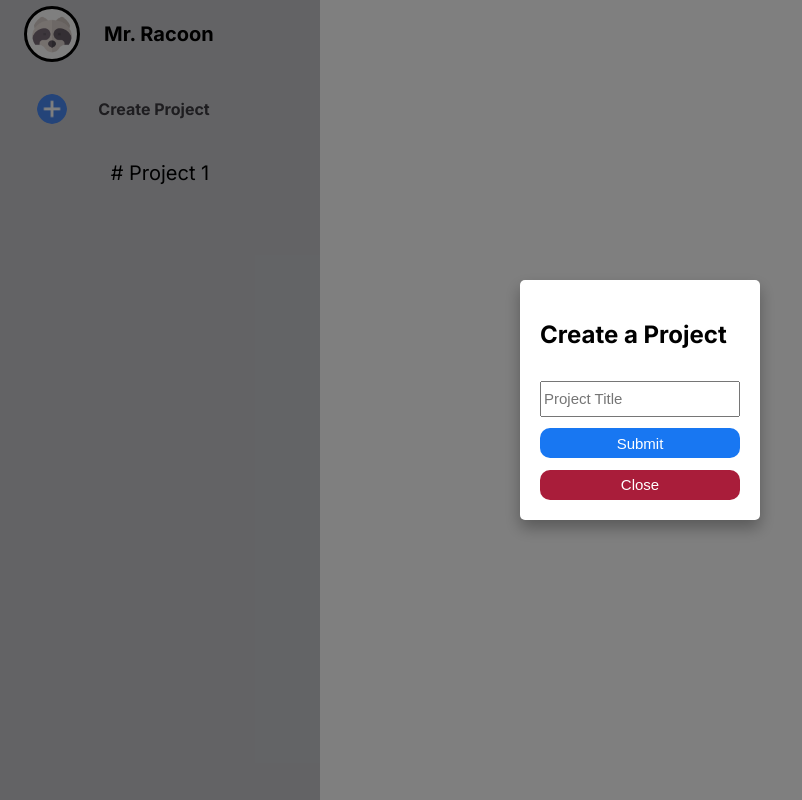
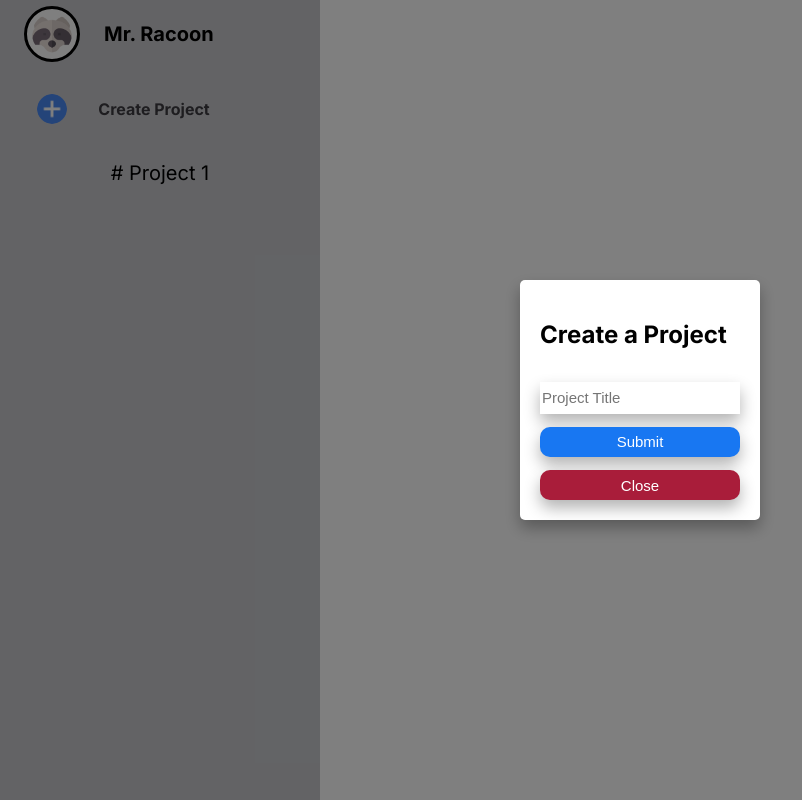
Before and after one commit to carlos-escamilla33/Todo_Project, a website built with webpack: page index.html in a window 1280 px wide. Both pictures are taken after a click on the element 52 px from the left and 109 px from the top of the page. Shown: the whole page, without its empty margins (0-802 px from the left). Built offline with nearby package versions, Linux system fonts and the light colour scheme.

```diff
--- a/index.html
+++ b/index.html
@@ -25,7 +25,7 @@
       </div>
       <div class="projects-list-container">
         <div>
-            <p class="project-card"># Project 1</p>
+            <div class="project-card"># Project 1</div>
         </div>
       </div>
     </section>
--- a/styles.css
+++ b/styles.css
@@ -123,6 +123,8 @@
 .form-container > input {
     height: 30px;
     font-size: 15px;
+    box-shadow: 0 8px 16px rgba(0,0,0,.3);
+    border: none;
 }
 
 .form-container > button {
@@ -131,6 +133,7 @@
     border: none;
     border-radius: 10px;
     color: white;
+    box-shadow: 0 8px 16px rgba(0,0,0,.3);
 }
 
 .form-container #submit-btn {
```
